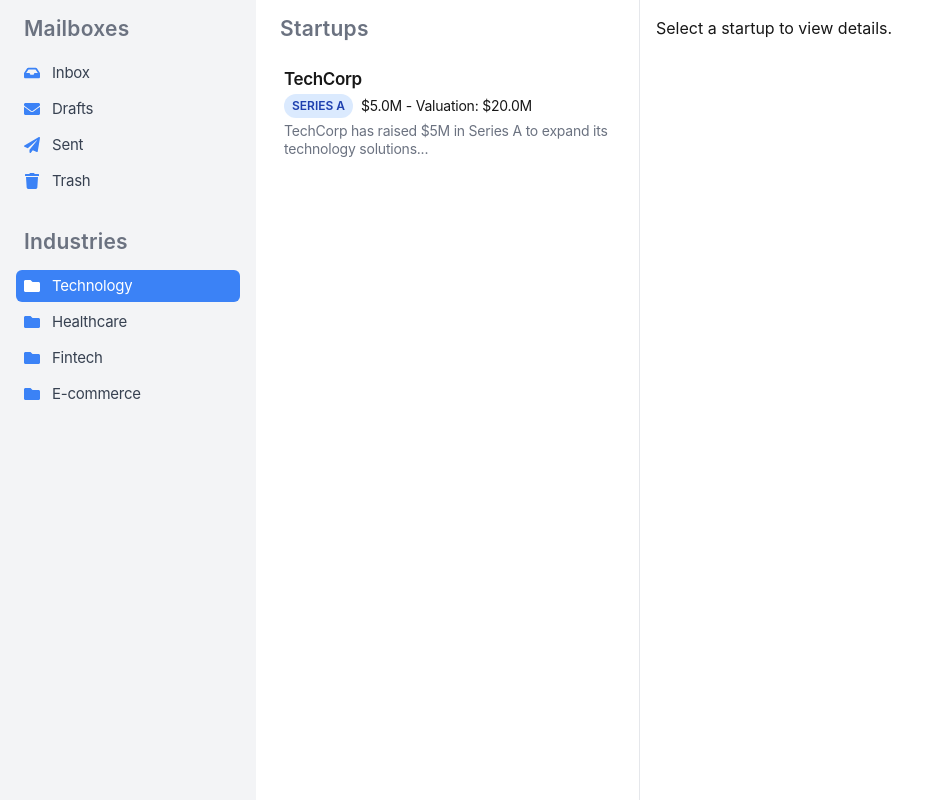
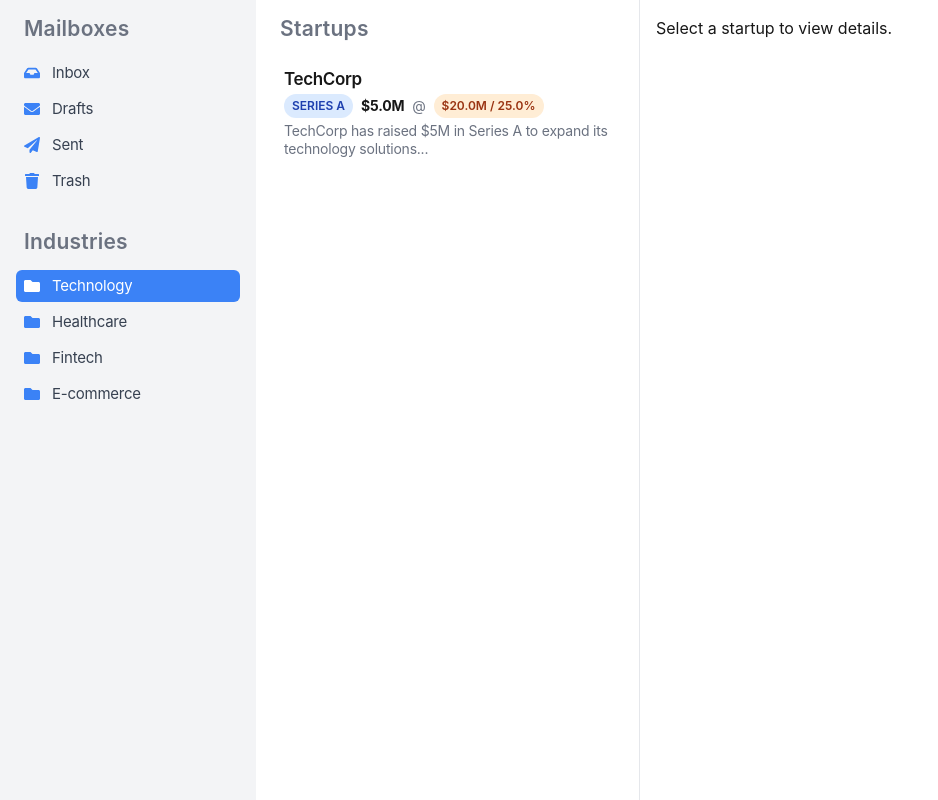
Before and after one commit to buzsh/recon, a Next.js app: page / in a window 1280 px wide. Both pictures are taken after a click on the button "Technology". Shown: the whole page, without its empty margins (0-938 px from the left). Built offline with nearby package versions, Linux system fonts and the light colour scheme.

Commit message:
feat: valuation pill

```diff
--- a/components/DetailView.tsx
+++ b/components/DetailView.tsx
@@ -1,6 +1,7 @@
 import React, { useState, useEffect } from "react";
 import { Startup, FundingRound } from "../data/types";
 import FundingRoundPill from "./FundingRoundPill";
+import ValuationPill from "./ValuationPill";
 import { formatCurrency } from "../app/utils/formatCurrency";
 
 interface DetailViewProps {
@@ -41,7 +42,7 @@ const DetailView: React.FC<DetailViewProps> = ({ startup, fundingRoundId }) => {
       <div className="p-4">
         <h1 className="text-2xl font-bold mb-2">{startup.name}</h1>
         <h2 className="text-xl font-semibold mb-4">Funding Rounds</h2>
-        <ul className="mb-4">
+        <ul className="mb-4 space-y-2">
           {startup.fundingRounds.map((round) => (
             <li key={round.id}>
               <button
@@ -57,9 +58,7 @@ const DetailView: React.FC<DetailViewProps> = ({ startup, fundingRoundId }) => {
                   <span>{formatCurrency(round.amountRaised)}</span>
                 </div>
                 {round.valuation && (
-                  <span className="text-sm text-gray-500">
-                    Valuation: {formatCurrency(round.valuation)}
-                  </span>
+                  <ValuationPill valuation={round.valuation} amountRaised={round.amountRaised} />
                 )}
               </button>
             </li>
--- a/components/StartupList.tsx
+++ b/components/StartupList.tsx
@@ -2,6 +2,7 @@ import React from "react";
 import { Startup } from "../data/types";
 import { formatCurrency } from "../app/utils/formatCurrency";
 import FundingRoundPill from "./FundingRoundPill";
+import ValuationPill from "./ValuationPill";
 
 interface StartupListProps {
   startups: Startup[];
@@ -41,10 +42,18 @@ const StartupList: React.FC<StartupListProps> = ({
                     {latestFundingRound && (
                       <div className="flex items-center space-x-2 mt-1">
                         <FundingRoundPill type={latestFundingRound.type} />
-                        <span className="text-[14px] tracking-[-0.22px] leading-[18px] truncate">
+                        <span className="text-[14px] font-bold tracking-[-0.22px] leading-[18px]">
                           {formatCurrency(latestFundingRound.amountRaised)}
-                          {latestFundingRound.valuation && ` - Valuation: ${formatCurrency(latestFundingRound.valuation)}`}
                         </span>
+                        {latestFundingRound.valuation && (
+                          <>
+                            <span className="text-[14px] tracking-[-0.22px] leading-[18px] text-gray-500">@</span>
+                            <ValuationPill
+                              valuation={latestFundingRound.valuation}
+                              amountRaised={latestFundingRound.amountRaised}
+                            />
+                          </>
+                        )}
                       </div>
                     )}
                     <p className="text-[14px] tracking-[-0.22px] leading-[18px] text-gray-500 line-clamp-2 mt-1">
--- /dev/null
+++ b/components/ValuationPill.tsx
@@ -0,0 +1,19 @@
+import React from 'react';
+import { formatCurrency } from '../app/utils/formatCurrency';
+
+interface ValuationPillProps {
+  valuation: number;
+  amountRaised: number;
+}
+
+const ValuationPill: React.FC<ValuationPillProps> = ({ valuation, amountRaised }) => {
+  const percentage = ((amountRaised / valuation) * 100).toFixed(1);
+
+  return (
+    <span className="inline-block px-2 py-1 text-xs font-semibold rounded-full bg-orange-100 text-orange-800">
+      {formatCurrency(valuation)} / {percentage}%
+    </span>
+  );
+};
+
+export default ValuationPill;
```
